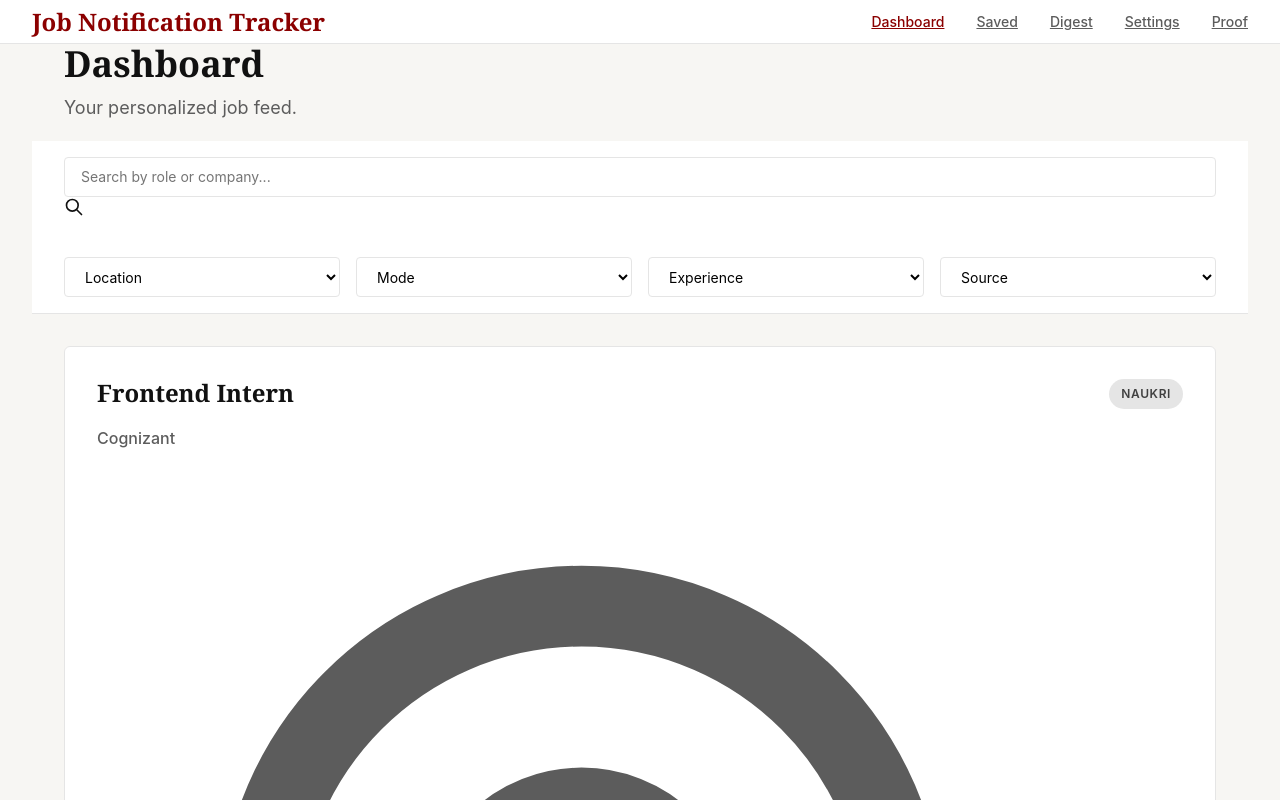
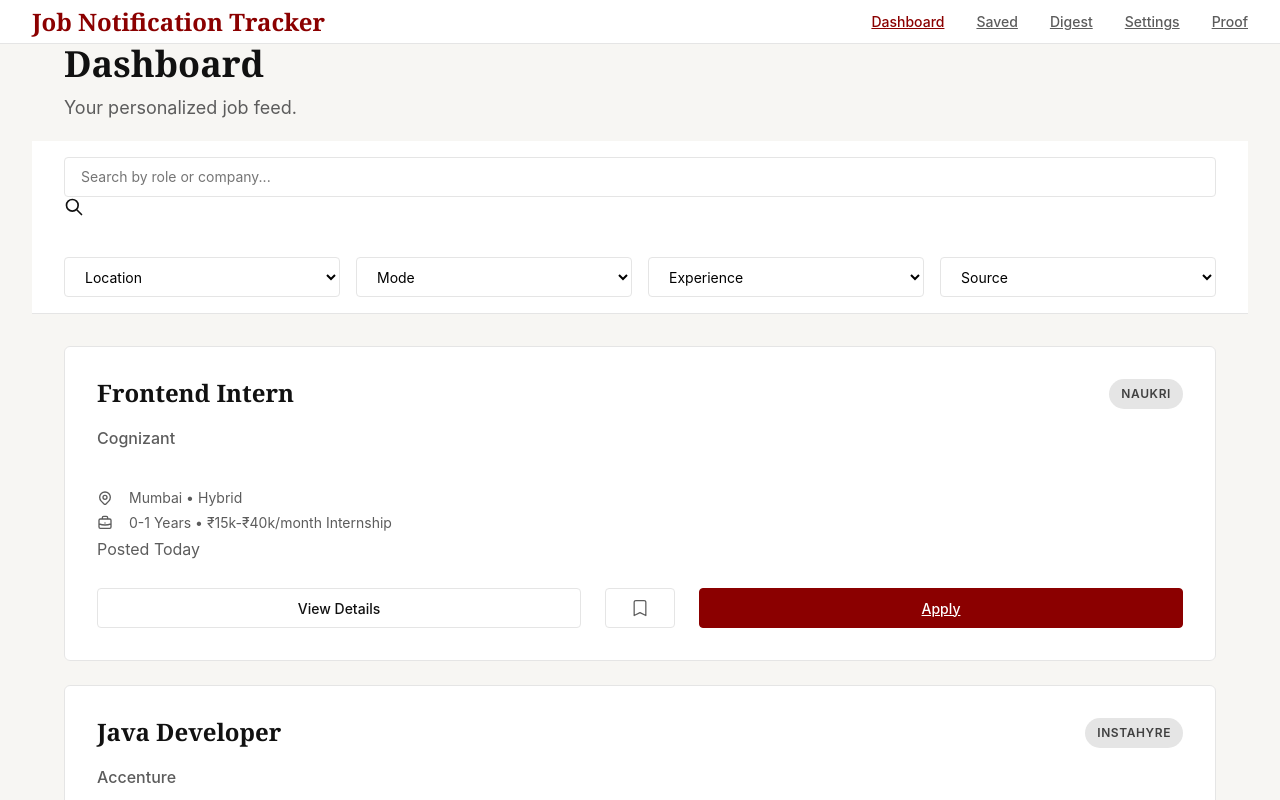
Before and after one commit to Sadikcserymec077/job-notification-tracker, a React (Vite) app: page /#/dashboard in a window 1280 px wide. Shown: the top 800 px of the page. Built offline with nearby package versions, Linux system fonts and the light colour scheme.

Commit message:
changes done

```diff
--- a/src/index.css
+++ b/src/index.css
@@ -682,6 +682,31 @@
   background-color: #ffffff;
 }
 
+.w-4 {
+  width: 1rem;
+}
+
+.h-4 {
+  height: 1rem;
+}
+
+.w-5 {
+  width: 1.25rem;
+}
+
+.h-5 {
+  height: 1.25rem;
+}
+
+.w-6 {
+  width: 1.5rem;
+}
+
+.h-6 {
+  height: 1.5rem;
+}
+
+
 .w-24 {
   width: 6rem;
 }
```
